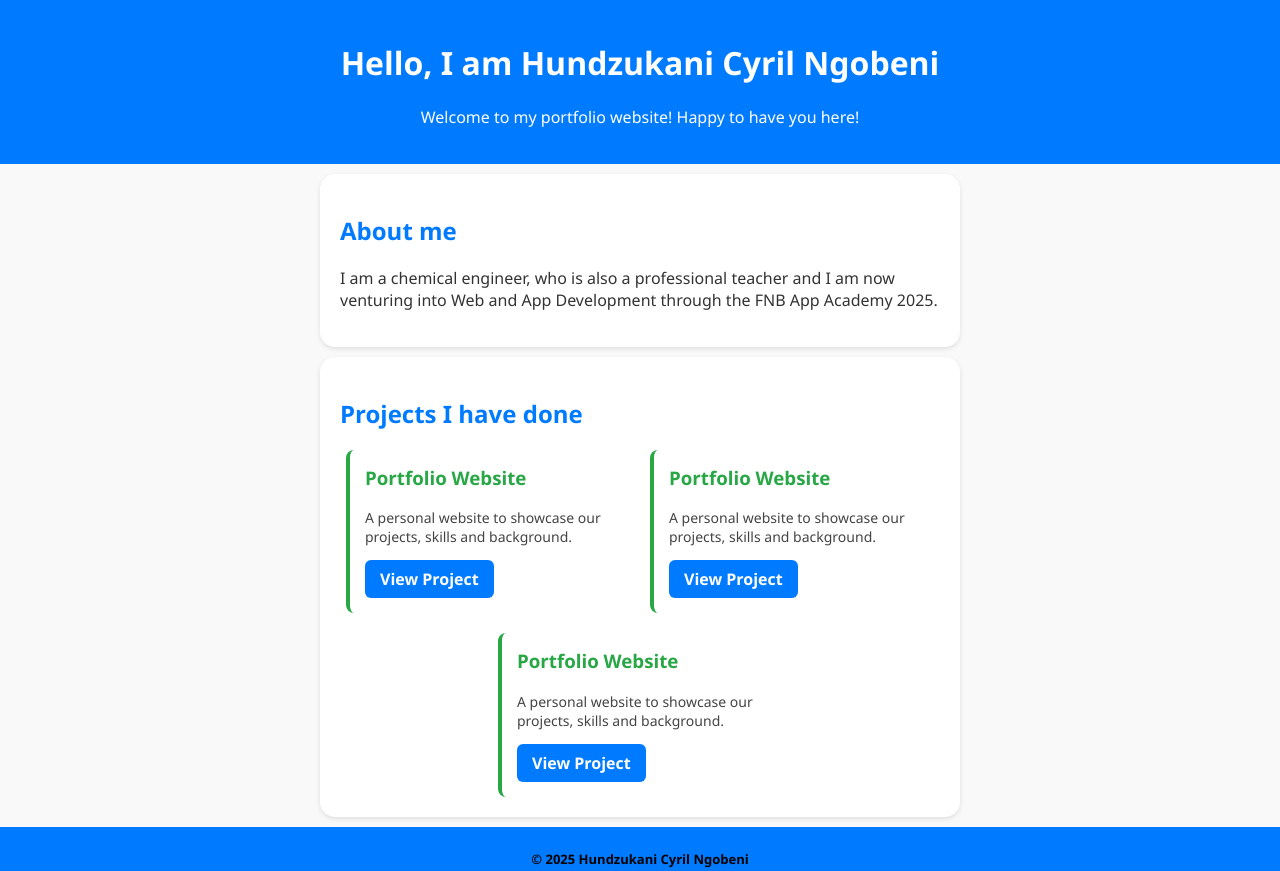
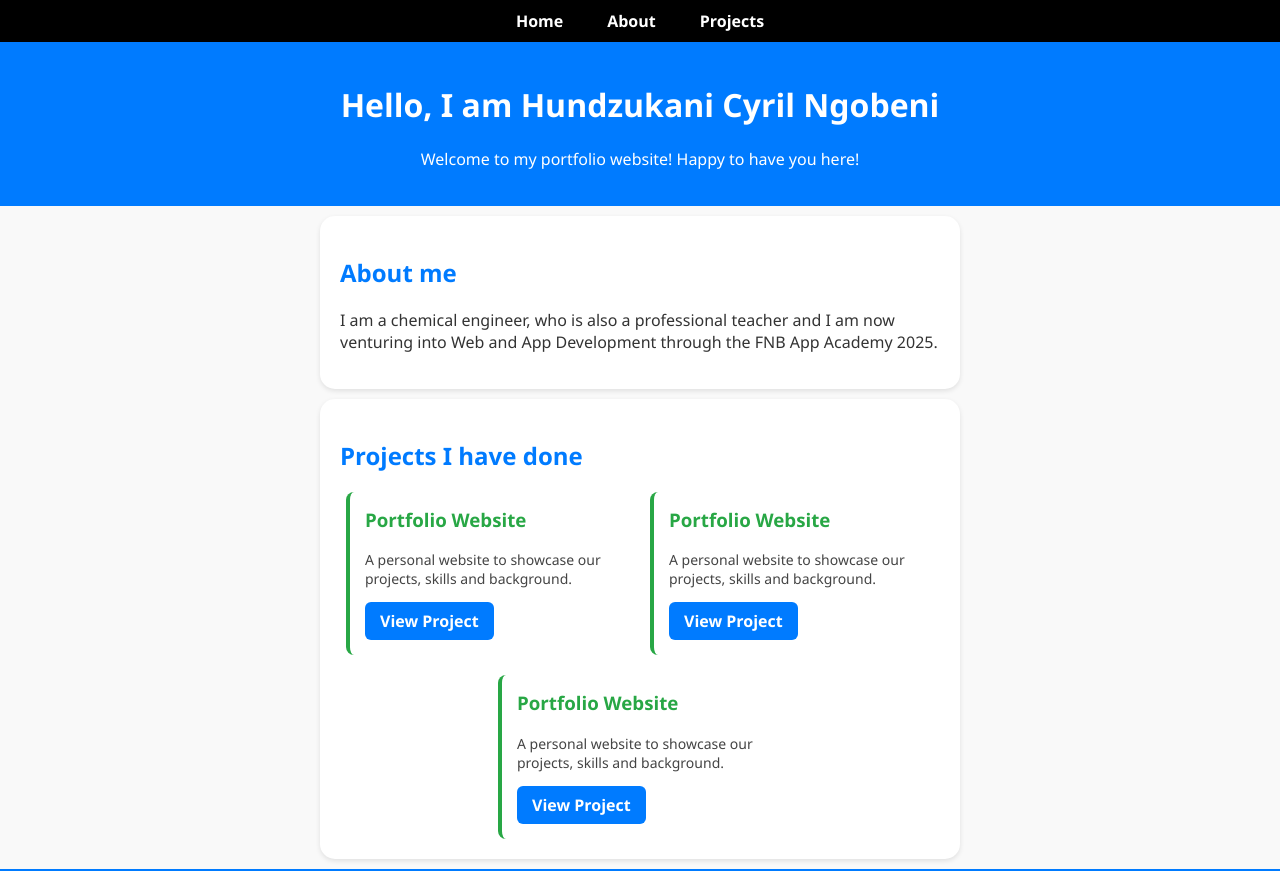
Before and after one commit to MathsGuru/Portfolio-Website, a plain HTML site: page index.html in a window 1280 px wide. Shown: the top 871 px of the page. Drawn offline with Linux system fonts and the light colour scheme.

```diff
--- a/index.html
+++ b/index.html
@@ -1,18 +1,28 @@
 <!DOCTYPE html>
 <html lang="en">
+
 <head>
     <meta charset="UTF-8">
     <meta name="viewport" content="width=device-width, initial-scale=1.0">
     <title>Hundzukani Cyril Ngobeni - Portfolio</title>
     <link rel="stylesheet" href="style.css">
 </head>
+
 <body>
-    <header>
+    <nav>
+        <ul class="navbar">
+            <li><a href="#">Home</a></li>
+            <li><a href="#about">About</a></li>
+            <li><a href="#projects">Projects</a></li>
+        </ul>
+    </nav>
+
+    <header id="top">
         <h1>Hello, I am Hundzukani Cyril Ngobeni</h1>
         <p>Welcome to my portfolio website! Happy to have you here!</p>
     </header>
 
-    <section class="about">
+    <section class="about" id="about">
         <h2>About me</h2>
         <p>I am a chemical engineer, who is also a professional teacher and I am now venturing into Web and App Development through the FNB App Academy 2025.</p>
     </section>
@@ -21,7 +31,7 @@
     <!--Since both sections are the same, we don't have to call each individually-->
     <!--I think I am enjoying this-->
 
-    <section class="projects">
+    <section class="projects" id="projects">
         <h2>Projects I have done</h2>
         <div class="project-list">
             <div class="project-card">
--- a/style.css
+++ b/style.css
@@ -101,3 +101,32 @@
 .project-card > a:hover{
     background-color: #000560;
 }
+
+nav{
+    background-color: #000;
+    position: sticky;
+    top: 0;
+    z-index: 1000;
+}
+
+.navbar{
+    list-style: none;
+    display: flex;
+    justify-content: center;
+    padding: 10px 0;
+    margin: 0;
+    gap: 20px;
+}
+
+.navbar > li >a{
+    color: #fff;
+    text-decoration: none;
+    font-weight: bold;
+    padding: 6px 12px;
+    border-radius: 4px;
+    transition: background-color 0.2s ease;
+}
+
+.navbar > li > a:hover{
+    background-color: #007bff;
+}
```
